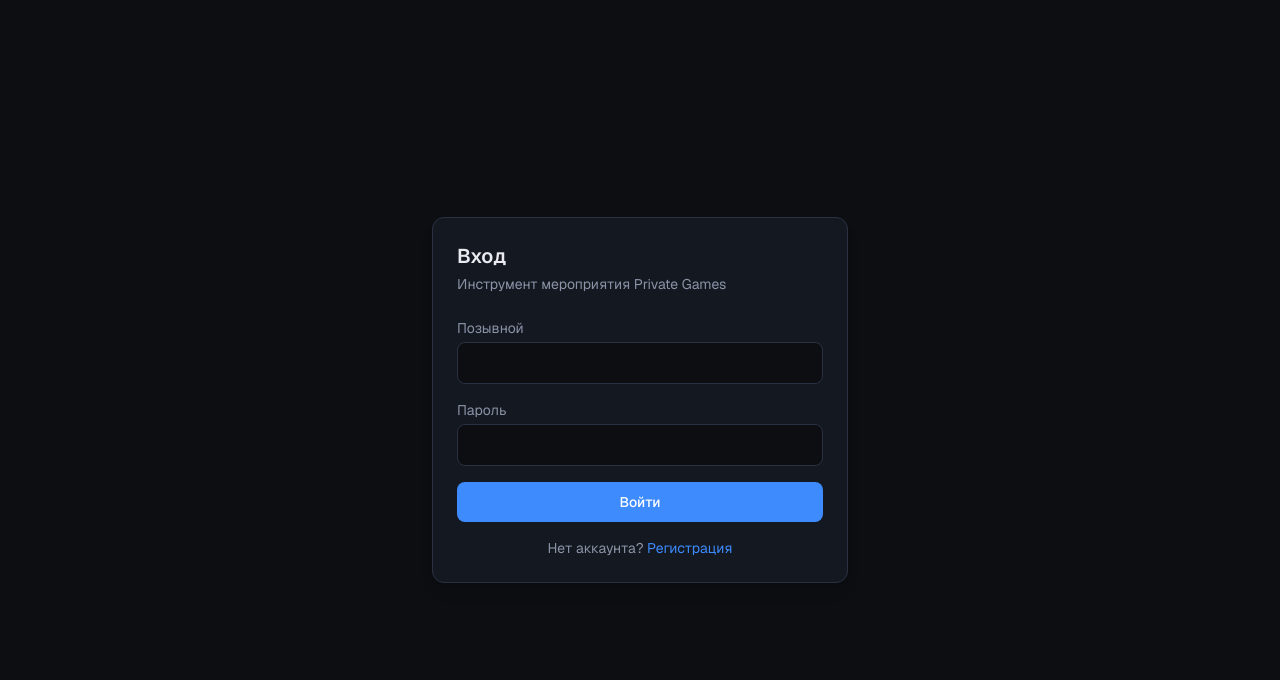
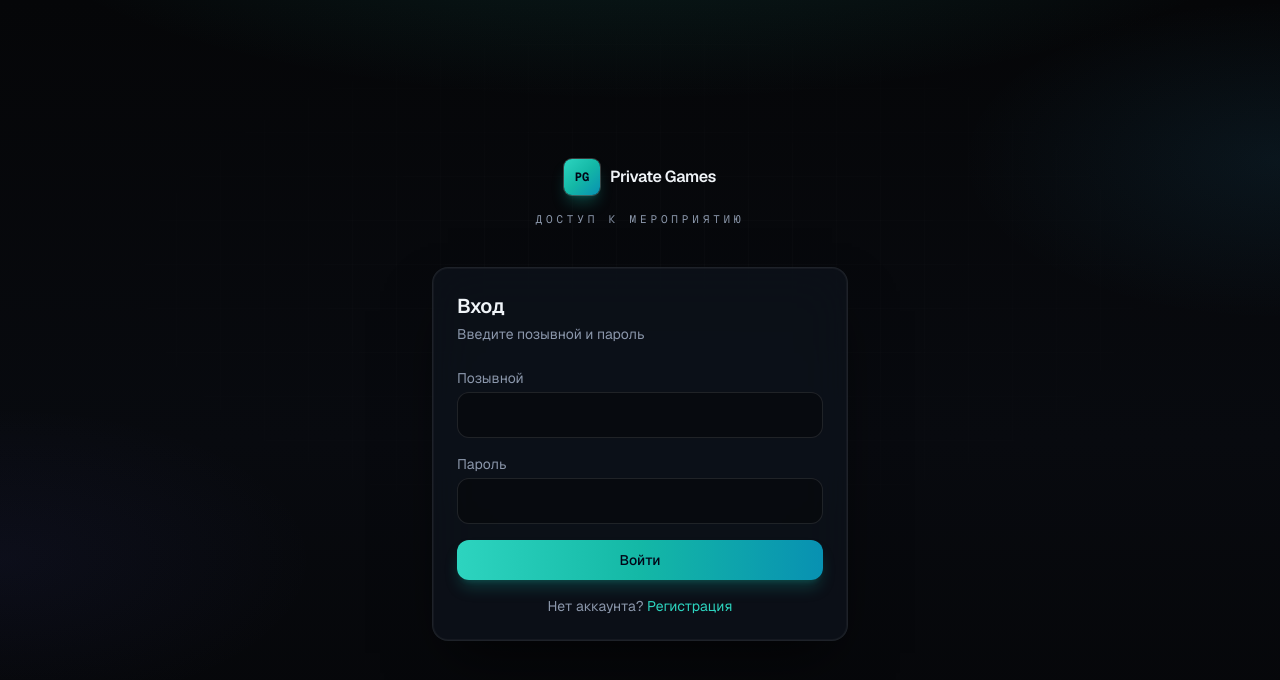
Before and after one commit to Deadwudu/Psina-PrivateGames, a Next.js app: page /login in a window 1280 px wide. Shown: the top 680 px of the page. Built offline with nearby package versions, Linux system fonts and the light colour scheme; no server answers.

Commit message:
style: tactical teal UI — ambient backdrop, BrandMark, nav cards
Co-authored-by: Cursor <cursoragent@cursor.com>

```diff
--- a/src/app/admin/layout.tsx
+++ b/src/app/admin/layout.tsx
@@ -1,5 +1,6 @@
 import Link from "next/link";
 import { redirect } from "next/navigation";
+import { BrandMark } from "@/components/BrandMark";
 import { SignOutButton } from "@/components/SignOutButton";
 import { isAppConfigured } from "@/lib/supabase/config";
 import { getSession } from "@/lib/auth/session";
@@ -16,20 +17,24 @@ export default async function AdminLayout({ children }: { children: React.ReactN
 
   return (
     <div className="min-h-screen">
-      <header className="border-b border-[var(--border)] bg-[var(--panel)]">
-        <div className="mx-auto flex max-w-5xl items-center justify-between gap-4 px-4 py-3">
-          <div className="flex items-center gap-4">
-            <Link href="/admin" className="font-semibold">
-              Администратор
+      <header className="site-header">
+        <div className="mx-auto flex max-w-5xl flex-wrap items-center justify-between gap-4 px-4 py-3.5">
+          <div className="flex flex-wrap items-center gap-6">
+            <Link href="/admin" className="flex items-center gap-3">
+              <BrandMark size="sm" showText={false} />
+              <span className="font-semibold tracking-tight text-[var(--text)]">Администратор</span>
             </Link>
-            <Link href="/dashboard" className="text-sm text-[var(--muted)] hover:text-[var(--accent)]">
-              Главный экран
+            <Link
+              href="/dashboard"
+              className="text-sm text-[var(--muted)] transition-colors hover:text-[var(--accent)]"
+            >
+              ← Главный экран
             </Link>
           </div>
           <SignOutButton />
         </div>
       </header>
-      <main className="mx-auto max-w-5xl px-4 py-8">{children}</main>
+      <main className="mx-auto max-w-5xl px-4 py-10">{children}</main>
     </div>
   );
 }
--- a/src/app/dashboard/layout.tsx
+++ b/src/app/dashboard/layout.tsx
@@ -1,5 +1,6 @@
 import Link from "next/link";
 import { redirect } from "next/navigation";
+import { BrandMark } from "@/components/BrandMark";
 import { SignOutButton } from "@/components/SignOutButton";
 import { isAppConfigured } from "@/lib/supabase/config";
 import { getSession } from "@/lib/auth/session";
@@ -19,15 +20,20 @@ export default async function DashboardLayout({
 
   return (
     <div className="min-h-screen">
-      <header className="border-b border-[var(--border)] bg-[var(--panel)]">
-        <div className="mx-auto flex max-w-4xl items-center justify-between gap-4 px-4 py-3">
-          <Link href="/dashboard" className="font-semibold tracking-tight">
-            Private Games
+      <header className="site-header">
+        <div className="mx-auto flex max-w-4xl items-center justify-between gap-4 px-4 py-3.5">
+          <Link href="/dashboard" className="flex items-center gap-3 transition-opacity hover:opacity-90">
+            <BrandMark size="sm" />
           </Link>
-          <SignOutButton />
+          <div className="flex items-center gap-3">
+            <span className="hidden font-mono text-[10px] uppercase tracking-[0.25em] text-[var(--muted)] sm:inline">
+              канал связи
+            </span>
+            <SignOutButton />
+          </div>
         </div>
       </header>
-      <main className="mx-auto max-w-4xl px-4 py-8">{children}</main>
+      <main className="mx-auto max-w-4xl px-4 py-10">{children}</main>
     </div>
   );
 }
--- a/src/app/globals.css
+++ b/src/app/globals.css
@@ -3,34 +3,81 @@
 @tailwind utilities;
 
 :root {
-  --bg: #0c0e12;
-  --panel: #141820;
-  --border: #2a3142;
-  --text: #e8eaef;
-  --muted: #8b93a7;
-  --accent: #3d8bfd;
-  --accent-dim: #2563c9;
+  --bg-deep: #050608;
+  --bg: #080a0f;
+  --panel: rgba(14, 18, 28, 0.78);
+  --panel-solid: #0e121c;
+  --border: rgba(255, 255, 255, 0.09);
+  --border-glow: rgba(45, 212, 191, 0.22);
+  --text: #f0f4f8;
+  --muted: #8b97ab;
+  --accent: #2dd4bf;
+  --accent-dim: #14b8a6;
+  --accent-soft: rgba(45, 212, 191, 0.12);
+}
+
+::selection {
+  background: rgba(45, 212, 191, 0.35);
+  color: var(--text);
 }
 
 body {
   color: var(--text);
-  background: var(--bg);
+  background-color: var(--bg-deep);
+}
+
+/* Фон: градиенты + лёгкая сетка (без картинок) */
+.ambient-backdrop {
+  pointer-events: none;
+  position: fixed;
+  inset: 0;
+  z-index: -1;
+  background-color: var(--bg-deep);
+  background-image:
+    radial-gradient(ellipse 95% 50% at 50% -15%, rgba(45, 212, 191, 0.14), transparent 55%),
+    radial-gradient(ellipse 50% 40% at 100% 20%, rgba(56, 189, 248, 0.08), transparent 50%),
+    radial-gradient(ellipse 45% 35% at 0% 70%, rgba(99, 102, 241, 0.06), transparent 55%),
+    linear-gradient(180deg, var(--bg-deep) 0%, var(--bg) 55%, var(--bg-deep) 100%);
+}
+
+.ambient-grid {
+  pointer-events: none;
+  position: fixed;
+  inset: 0;
+  z-index: -1;
+  opacity: 0.4;
+  background-image:
+    linear-gradient(rgba(255, 255, 255, 0.035) 1px, transparent 1px),
+    linear-gradient(90deg, rgba(255, 255, 255, 0.035) 1px, transparent 1px);
+  background-size: 44px 44px;
+  mask-image: radial-gradient(ellipse 70% 55% at 50% 35%, black 12%, transparent 72%);
 }
 
 @layer utilities {
   .panel {
-    @apply rounded-xl border border-[var(--border)] bg-[var(--panel)] p-6 shadow-lg;
+    @apply rounded-2xl border border-white/[0.08] bg-[var(--panel)] p-6 shadow-2xl shadow-black/50 backdrop-blur-xl;
+    box-shadow:
+      0 0 0 1px rgba(255, 255, 255, 0.04) inset,
+      0 28px 56px -16px rgba(0, 0, 0, 0.65);
   }
+
   .btn {
-    @apply inline-flex items-center justify-center rounded-lg px-4 py-2.5 text-sm font-medium transition-colors;
+    @apply inline-flex items-center justify-center rounded-xl px-4 py-2.5 text-sm font-medium transition-all duration-200;
   }
+
   .btn-primary {
-    @apply btn bg-[var(--accent)] text-white hover:bg-[var(--accent-dim)];
+    @apply btn bg-gradient-to-r from-teal-400 via-teal-500 to-cyan-600 font-semibold text-slate-950 shadow-lg shadow-teal-500/25 hover:from-teal-300 hover:via-teal-400 hover:to-cyan-500 hover:shadow-teal-400/35 active:scale-[0.98];
   }
+
   .btn-secondary {
-    @apply btn border border-[var(--border)] bg-transparent text-[var(--text)] hover:bg-white/5;
+    @apply btn border border-white/10 bg-white/[0.04] text-[var(--text)] backdrop-blur-sm hover:border-[var(--border-glow)] hover:bg-[var(--accent-soft)] hover:text-teal-50 active:scale-[0.98];
   }
+
   .input {
-    @apply w-full rounded-lg border border-[var(--border)] bg-[var(--bg)] px-3 py-2 text-[var(--text)] outline-none focus:border-[var(--accent)];
+    @apply w-full rounded-xl border border-white/10 bg-black/35 px-3 py-2.5 text-[var(--text)] outline-none ring-0 transition-[border-color,box-shadow] placeholder:text-slate-500 focus:border-teal-500/45 focus:shadow-[0_0_0_3px_var(--accent-soft)];
+  }
+
+  .site-header {
+    @apply sticky top-0 z-40 border-b border-white/[0.06] bg-slate-950/75 shadow-[0_8px_32px_rgba(0,0,0,0.45)] backdrop-blur-xl;
   }
 }
--- a/src/app/layout.tsx
+++ b/src/app/layout.tsx
@@ -24,7 +24,11 @@ export default function RootLayout({
 }>) {
   return (
     <html lang="ru">
-      <body className={`${geistSans.variable} ${geistMono.variable} min-h-screen font-sans antialiased`}>
+      <body
+        className={`${geistSans.variable} ${geistMono.variable} min-h-screen font-sans antialiased`}
+      >
+        <div className="ambient-backdrop" aria-hidden />
+        <div className="ambient-grid" aria-hidden />
         {children}
       </body>
     </html>
--- a/src/app/login/page.tsx
+++ b/src/app/login/page.tsx
@@ -3,6 +3,7 @@
 import { useActionState, useEffect, useState } from "react";
 import Link from "next/link";
 import { loginAction, type AuthActionResult } from "@/app/auth/actions";
+import { BrandMark } from "@/components/BrandMark";
 
 async function loginFormAction(
   _prev: AuthActionResult | null,
@@ -22,10 +23,16 @@ export default function LoginPage() {
   }, []);
 
   return (
-    <div className="mx-auto flex min-h-screen max-w-md flex-col justify-center px-4">
+    <div className="mx-auto flex min-h-screen max-w-md flex-col justify-center px-4 py-14">
+      <div className="mb-10 text-center">
+        <div className="mb-4 flex justify-center">
+          <BrandMark />
+        </div>
+        <p className="font-mono text-[11px] uppercase tracking-[0.35em] text-[var(--muted)]">доступ к мероприятию</p>
+      </div>
       <div className="panel">
-        <h1 className="mb-1 text-xl font-semibold">Вход</h1>
-        <p className="mb-6 text-sm text-[var(--muted)]">Инструмент мероприятия Private Games</p>
+        <h1 className="mb-1 text-xl font-semibold tracking-tight">Вход</h1>
+        <p className="mb-6 text-sm text-[var(--muted)]">Введите позывной и пароль</p>
         {banner === "config" && (
           <div className="mb-4 rounded-lg border border-amber-600/50 bg-amber-950/40 px-3 py-2 text-sm text-amber-100">
             Не заданы серверные переменные. В Vercel (или в <code className="text-xs">.env.local</code>) укажите:{" "}
--- a/src/app/register/page.tsx
+++ b/src/app/register/page.tsx
@@ -3,6 +3,7 @@
 import { useActionState, useEffect, useState } from "react";
 import Link from "next/link";
 import { registerAction, type AuthActionResult } from "@/app/auth/actions";
+import { BrandMark } from "@/components/BrandMark";
 
 type Side = "side_a" | "side_b";
 
@@ -25,9 +26,15 @@ export default function RegisterPage() {
   }, []);
 
   return (
-    <div className="mx-auto flex min-h-screen max-w-md flex-col justify-center px-4">
+    <div className="mx-auto flex min-h-screen max-w-md flex-col justify-center px-4 py-14">
+      <div className="mb-10 text-center">
+        <div className="mb-4 flex justify-center">
+          <BrandMark />
+        </div>
+        <p className="font-mono text-[11px] uppercase tracking-[0.35em] text-[var(--muted)]">новый участник</p>
+      </div>
       <div className="panel">
-        <h1 className="mb-1 text-xl font-semibold">Регистрация</h1>
+        <h1 className="mb-1 text-xl font-semibold tracking-tight">Регистрация</h1>
         <p className="mb-6 text-sm text-[var(--muted)]">Выберите сторону мероприятия</p>
         {banner === "config" && (
           <div className="mb-4 rounded-lg border border-amber-600/50 bg-amber-950/40 px-3 py-2 text-sm text-amber-100">
--- /dev/null
+++ b/src/components/BrandMark.tsx
@@ -0,0 +1,25 @@
+type BrandMarkProps = {
+  /** Размер марки «PG» */
+  size?: "sm" | "md";
+  /** Показывать текст справа */
+  showText?: boolean;
+};
+
+export function BrandMark({ size = "md", showText = true }: BrandMarkProps) {
+  const box = size === "sm" ? "h-7 w-7 text-[10px]" : "h-9 w-9 text-xs";
+  return (
+    <span className="inline-flex items-center gap-2.5">
+      <span
+        className={`flex shrink-0 items-center justify-center rounded-lg bg-gradient-to-br from-teal-400 via-teal-500 to-cyan-600 font-mono font-bold leading-none text-slate-950 shadow-lg shadow-teal-500/30 ring-1 ring-white/20 ${box}`}
+        aria-hidden
+      >
+        PG
+      </span>
+      {showText && (
+        <span className="font-semibold tracking-tight text-[var(--text)]">
+          Private Games
+        </span>
+      )}
+    </span>
+  );
+}
```
Also changed, not shown: src/app/dashboard/page.tsx (+29 -11 lines), src/components/DashboardNav.tsx (+55 -15 lines), src/components/NavIcons.tsx (added, +89 -0 lines).
